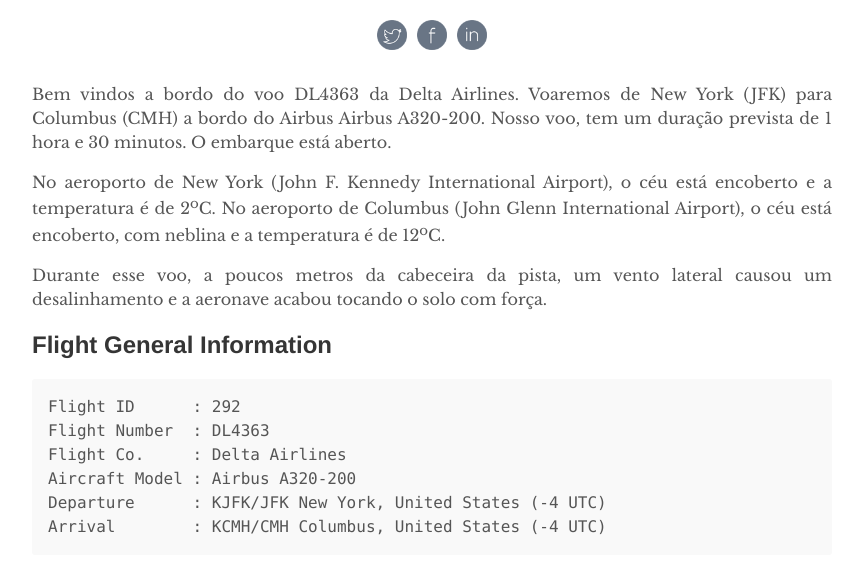
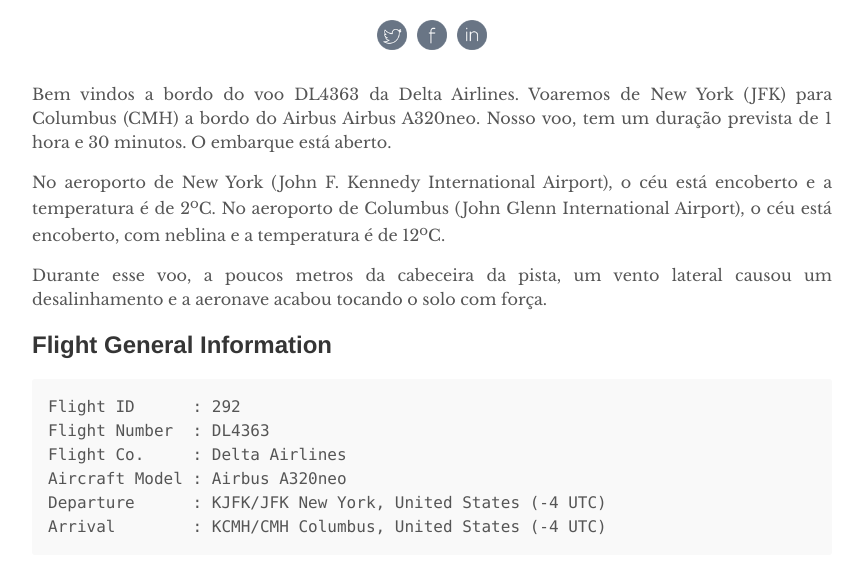
Before and after one commit to marcelocamera/marcelocamera.github.io, a Jekyll site: the page built from _posts/2021-03-16-292-JFK-CMH.md, in a window 1280 px wide and 1400 px high. Shown: the part 329-903 px from the top of the window, without its empty margins (208-1076 px from the left). Built offline with Jekyll 4.4.1, drawn with Linux system fonts in a browser that asks for light colours; comment, search, counter and statistics services are not loaded; some of the changed text lies outside the part shown.

Commit message:
Update 2021-03-16-292-JFK-CMH.md

```diff
--- a/_posts/2021-03-16-292-JFK-CMH.md
+++ b/_posts/2021-03-16-292-JFK-CMH.md
@@ -6,7 +6,7 @@ comments: true
 tags: flight-simulator
 excerpt_separator: <!--more-->
 ---
-Bem vindos a bordo do voo DL4363 da Delta Airlines. Voaremos de New York (JFK) para Columbus (CMH) a bordo do Airbus Airbus A320-200. Nosso voo, tem um duração prevista de 1 hora e 30 minutos. O embarque está aberto.
+Bem vindos a bordo do voo DL4363 da Delta Airlines. Voaremos de New York (JFK) para Columbus (CMH) a bordo do Airbus Airbus A320neo. Nosso voo, tem um duração prevista de 1 hora e 30 minutos. O embarque está aberto.
 <!--more-->
 
 No aeroporto de New York (John F. Kennedy International Airport), o céu está encoberto e a temperatura é de 2<sup>o</sup>C. No aeroporto de Columbus (John Glenn International Airport), o céu está encoberto, com neblina e a temperatura é de 12<sup>o</sup>C.
@@ -18,7 +18,7 @@ Durante esse voo, a poucos metros da cabeceira da pista, um vento lateral causou
 Flight ID      : 292
 Flight Number  : DL4363
 Flight Co.     : Delta Airlines
-Aircraft Model : Airbus A320-200
+Aircraft Model : Airbus A320neo
 Departure      : KJFK/JFK New York, United States (-4 UTC)
 Arrival        : KCMH/CMH Columbus, United States (-4 UTC)
 {% endhighlight %}
```
Also changed, not shown: other parts of _posts/2021-03-16-292-JFK-CMH.md (+2 -2 lines).
